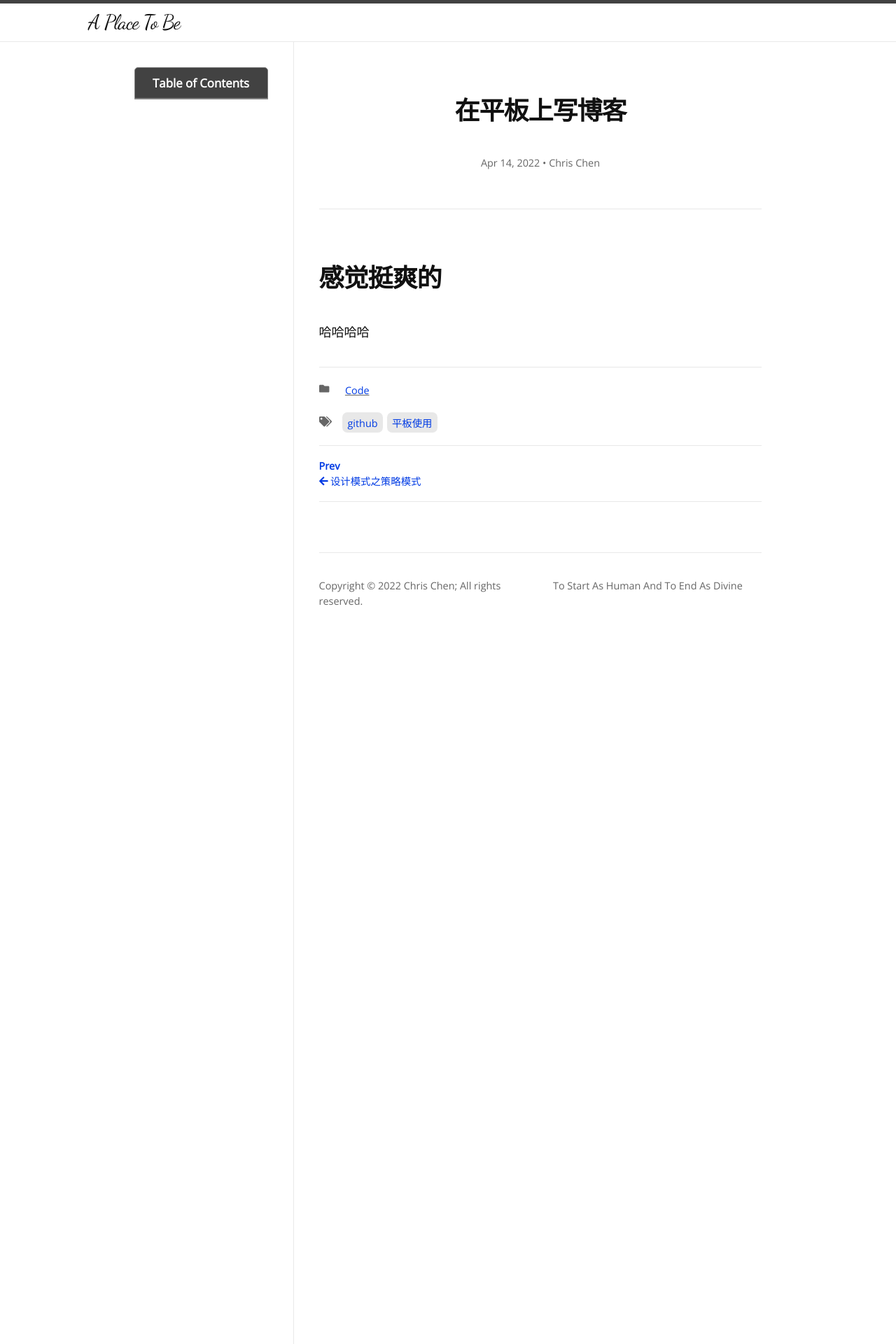
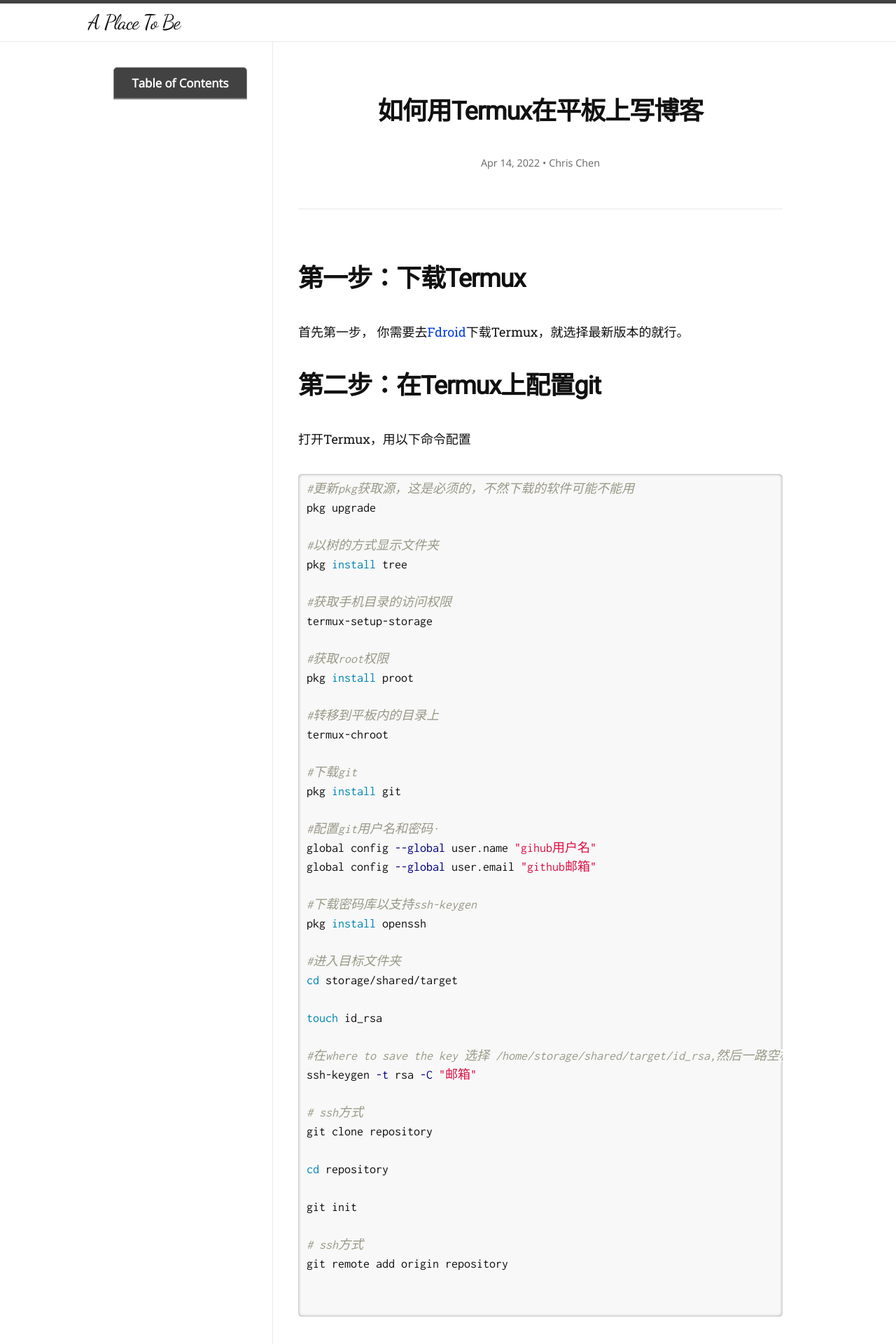
Before and after one commit to realChrisChen/realChrisChen.github.io, a Jekyll site: the page built from _posts/2022-04-14-在平板上写博客.md, in a window 1280 px wide. Shown: the top 1920 px of the page at 70% size. Built offline with Jekyll 4.4.1, drawn with Linux system fonts in a browser that asks for light colours; nearby versions of some CDN libraries; some web fonts are replaced; some of the changed text lies outside the part shown.

Commit message:
hello,world

````diff
--- a/_posts/2022-04-14-在平板上写博客.md
+++ b/_posts/2022-04-14-在平板上写博客.md
@@ -1,14 +1,80 @@
 ---
 layout: post
 toc: true
-title: "在平板上写博客"
+title: "如何用Termux在平板上写博客"
 categories: Code
-tags: [github,平板使用]
+tags: [github,termux]
 author:
   - Chris Chen
 ---
 
 
 
-# 感觉挺爽的
-哈哈哈哈
+# 第一步：下载Termux
+
+首先第一步， 你需要去[Fdroid](https://f-droid.org/packages/com.termux/)下载Termux，就选择最新版本的就行。
+
+# 第二步：在Termux上配置git
+
+打开Termux，用以下命令配置
+
+```bash
+#更新pkg获取源，这是必须的，不然下载的软件可能不能用
+pkg upgrade
+
+#以树的方式显示文件夹
+pkg install tree
+
+#获取手机目录的访问权限
+termux-setup-storage
+
+#获取root权限
+pkg install proot
+
+#转移到平板内的目录上
+termux-chroot
+
+#下载git
+pkg install git
+
+#配置git用户名和密码·
+global config --global user.name "gihub用户名"
+global config --global user.email "github邮箱"
+
+#下载密码库以支持ssh-keygen
+pkg install openssh
+
+#进入目标文件夹
+cd storage/shared/target
+
+touch id_rsa
+
+#在where to save the key 选择 /home/storage/shared/target/id_rsa,然后一路空格
+ssh-keygen -t rsa -C "邮箱"
+
+# ssh方式
+git clone repository
+
+cd repository
+
+git init
+
+# ssh方式
+git remote add origin repository
+
+
+```
+
+# 第三步：push到github上
+
+由于我用的是Jekelly来配置博客，所以我的博客是挂在github pages
+在POSTS文件夹中写好markdown文件,然后push到github上就完事
+
+```bash
+
+git add .
+git commit -m "注释"
+git push origin
+
+
+```
````
